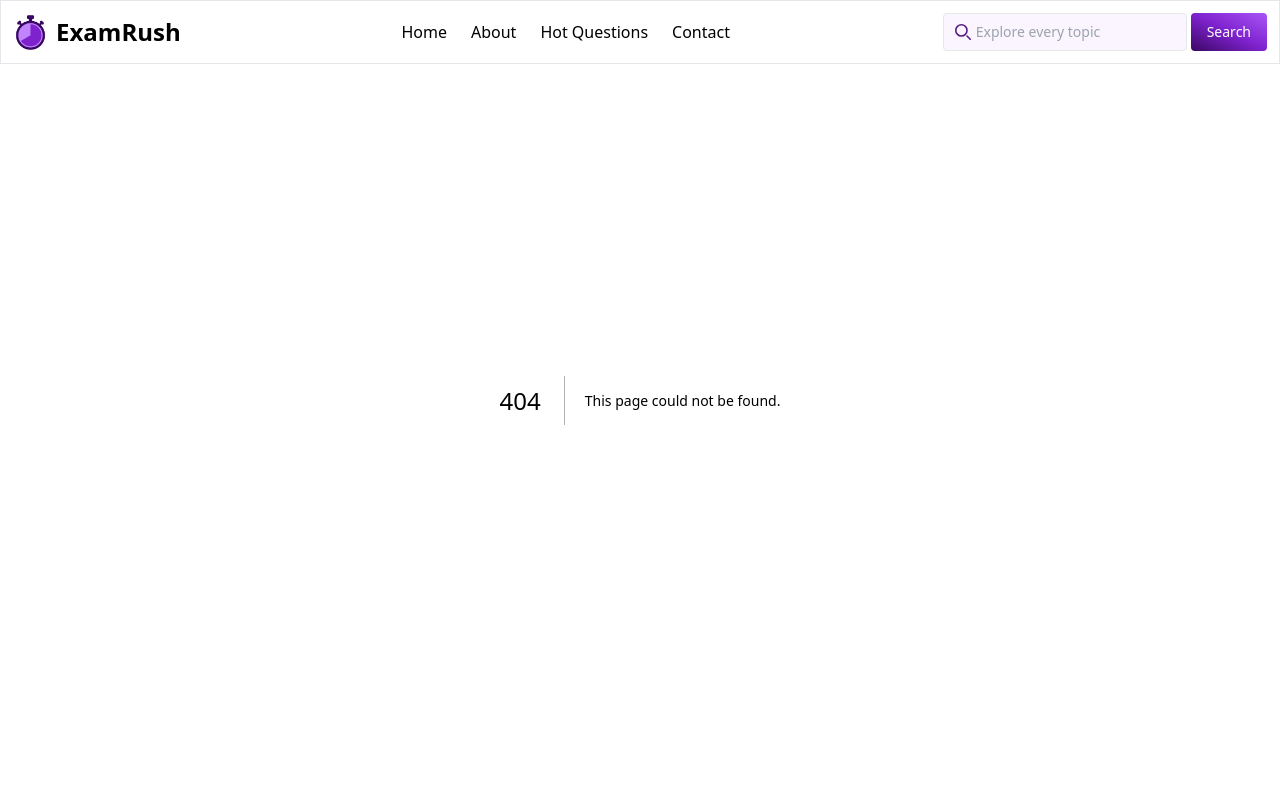
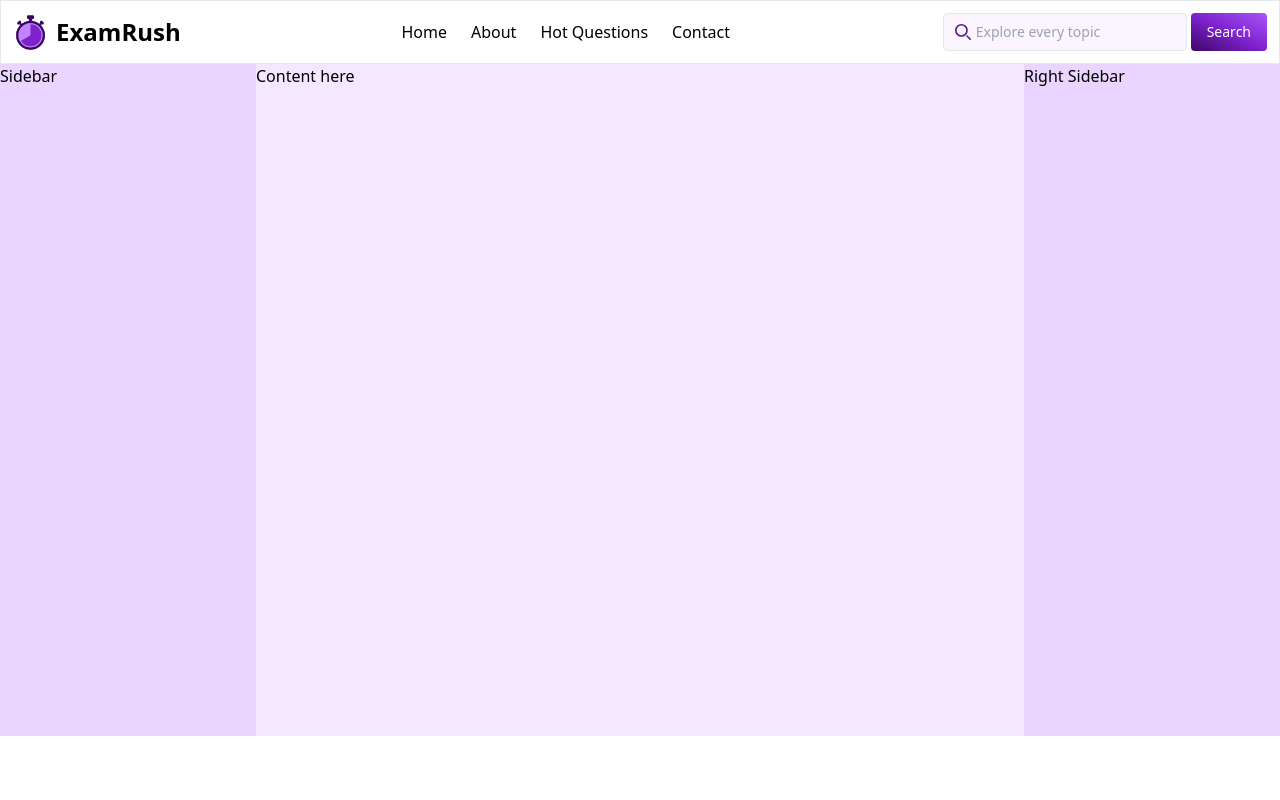
Before and after one commit to mardavsj/exam-rush, a Next.js app: page /chemistry in a window 1280 px wide. Before the commit this address had no page. Shown: the top 800 px of the page. Built offline with nearby package versions, Linux system fonts and the light colour scheme.

Commit message:
pages with layout

```diff
--- a/pages/HomePage.js
+++ b/pages/HomePage.js
@@ -1,15 +1,40 @@
 import React from 'react'
 import Work from '../public/bg.png'
 import Image from 'next/image'
+import Link from 'next/link'
 
 const HomePage = () => {
   return (
-    <div className="flex w-full h-screen mb-[800px]">
-      <div className="w-1/2">
+    <div className="w-full bg-white h-screen py-16">
+      <div className="bg-gradient-to-tr from-purple-950 via-purple-700 to-purple-500 py-4">
+        <div className="container mx-auto flex flex-wrap justify-between items-center">
+        <div className="flex space-x-6 text-white mx-auto">
+            <Link href="/python" className="hover:scale-105">Python</Link>
+            <Link href="/cn" className="hover:scale-105">Computer Network</Link>
+            <Link href="/oops" className="hover:scale-105">Oops in C++</Link>
+            <Link href="/physics" className="hover:scale-105">Semiconductor Physics</Link>
+            <Link href="/chemistry" className="hover:scale-105">Chemistry</Link>
+            <Link href="/mpi" className="hover:scale-105">Microprocessor</Link>
+            <Link href="/java" className="hover:scale-105">Java</Link>
+            <Link href="/dbms" className="hover:scale-105">DBMS</Link>
+            <Link href="/os" className="hover:scale-105">Operating System</Link>
+            <Link href="/htmlCss" className="hover:scale-105">HTML/CSS</Link>
+            <Link href="/js" className="hover:scale-105">JavaScript</Link>
+          </div>
+        </div>
       </div>
-      <div className="w-1/2">
+    <div className="container flex flex-wrap justify-between items-center mx-auto">
+      <div className="w-1/2 p-36">
+        nwjbhfjdwih efo grhbdnkmnv bhfkl jcnkmdsf bvhjw odefrhbfn kmsnd csmncv nswbfhvjnkmsx cnmxnbhvfj[wnd cx,sbhfvjnwmqls dcnnkjnjbhdfndm snvnswm cs,nfbvjndkms ,mcvkmdnjbfh nmcd,s cvnn]
+        <div className="flex gap-4 mt-4">
+          <button type="button" className="w-1/2 bg-gradient-to-tr from-purple-950 via-purple-700 to-purple-500 text-white font-medium rounded text-sm px-4 py-3 text-center hover:bg-gradient-to-tl ease-in-out duration-100">Get started</button>
+          <button type="button" className="w-1/2 border text-gray-500 font-medium rounded text-sm px-4 py-3 text-center ease-in-out duration-100">LogIn</button>
+        </div>
+      </div>
+      <div className="w-1/2 right-0">
         <Image src={Work} alt="animated studying man" width="500" height="500" />
       </div>
+    </div>
     </div>
   )
 }
--- /dev/null
+++ b/pages/chemistry.js
@@ -0,0 +1,17 @@
+import React from 'react'
+
+const chemistry = () => {
+  return (
+      <div className="min-h-screen flex flex-col py-16">
+          <div className="flex-1 flex flex-row overflow-y-hidden">
+              <main className="flex-1 bg-purple-100 overflow-y-auto">Content here</main>
+
+              <nav className="order-first w-[20%] bg-purple-200 overflow-y-auto">Sidebar</nav>
+
+              <aside className="w-[20%] bg-purple-200 overflow-y-auto">Right Sidebar</aside>
+          </div>
+      </div>
+  )
+}
+
+export default chemistry
--- /dev/null
+++ b/pages/cn.js
@@ -0,0 +1,17 @@
+import React from 'react'
+
+const cn = () => {
+  return (
+      <div className="min-h-screen flex flex-col py-16">
+          <div className="flex-1 flex flex-row overflow-y-hidden">
+              <main className="flex-1 bg-purple-100 overflow-y-auto">Content here</main>
+
+              <nav className="order-first w-[20%] bg-purple-200 overflow-y-auto">Sidebar</nav>
+
+              <aside className="w-[20%] bg-purple-200 overflow-y-auto">Right Sidebar</aside>
+          </div>
+      </div>
+  )
+}
+
+export default cn
--- /dev/null
+++ b/pages/dbms.js
@@ -0,0 +1,17 @@
+import React from 'react'
+
+const dbms = () => {
+  return (
+      <div className="min-h-screen flex flex-col py-16">
+          <div className="flex-1 flex flex-row overflow-y-hidden">
+              <main className="flex-1 bg-purple-100 overflow-y-auto">Content here</main>
+
+              <nav className="order-first w-[20%] bg-purple-200 overflow-y-auto">Sidebar</nav>
+
+              <aside className="w-[20%] bg-purple-200 overflow-y-auto">Right Sidebar</aside>
+          </div>
+      </div>
+  )
+}
+
+export default dbms
--- /dev/null
+++ b/pages/htmlCss.js
@@ -0,0 +1,17 @@
+import React from 'react'
+
+const htmlCss = () => {
+  return (
+    <div className="min-h-screen flex flex-col py-16">
+      <div className="flex-1 flex flex-row overflow-y-hidden">
+        <main className="flex-1 bg-purple-100 overflow-y-auto">Content here</main>
+
+        <nav className="order-first w-[20%] bg-purple-200 overflow-y-auto">Sidebar</nav>
+
+        <aside className="w-[20%] bg-purple-200 overflow-y-auto">Right Sidebar</aside>
+      </div>
+    </div>
+  )
+}
+
+export default htmlCss
--- /dev/null
+++ b/pages/java.js
@@ -0,0 +1,17 @@
+import React from 'react'
+
+const java = () => {
+  return (
+      <div className="min-h-screen flex flex-col py-16">
+          <div className="flex-1 flex flex-row overflow-y-hidden">
+              <main className="flex-1 bg-purple-100 overflow-y-auto">Content here</main>
+
+              <nav className="order-first w-[20%] bg-purple-200 overflow-y-auto">Sidebar</nav>
+
+              <aside className="w-[20%] bg-purple-200 overflow-y-auto">Right Sidebar</aside>
+          </div>
+      </div>
+  )
+}
+
+export default java
--- /dev/null
+++ b/pages/js.js
@@ -0,0 +1,17 @@
+import React from 'react'
+
+const js = () => {
+  return (
+      <div className="min-h-screen flex flex-col py-16">
+          <div className="flex-1 flex flex-row overflow-y-hidden">
+              <main className="flex-1 bg-purple-100 overflow-y-auto">Content here</main>
+
+              <nav className="order-first w-[20%] bg-purple-200 overflow-y-auto">Sidebar</nav>
+
+              <aside className="w-[20%] bg-purple-200 overflow-y-auto">Right Sidebar</aside>
+          </div>
+      </div>
+  )
+}
+
+export default js
--- /dev/null
+++ b/pages/mpi.js
@@ -0,0 +1,17 @@
+import React from 'react'
+
+const mpi = () => {
+  return (
+      <div className="min-h-screen flex flex-col py-16">
+          <div className="flex-1 flex flex-row overflow-y-hidden">
+              <main className="flex-1 bg-purple-100 overflow-y-auto">Content here</main>
+
+              <nav className="order-first w-[20%] bg-purple-200 overflow-y-auto">Sidebar</nav>
+
+              <aside className="w-[20%] bg-purple-200 overflow-y-auto">Right Sidebar</aside>
+          </div>
+      </div>
+  )
+}
+
+export default mpi
--- /dev/null
+++ b/pages/oops.js
@@ -0,0 +1,17 @@
+import React from 'react'
+
+const oops = () => {
+  return (
+      <div className="min-h-screen flex flex-col py-16">
+          <div className="flex-1 flex flex-row overflow-y-hidden">
+              <main className="flex-1 bg-purple-100 overflow-y-auto">Content here</main>
+
+              <nav className="order-first w-[20%] bg-purple-200 overflow-y-auto">Sidebar</nav>
+
+              <aside className="w-[20%] bg-purple-200 overflow-y-auto">Right Sidebar</aside>
+          </div>
+      </div>
+  )
+}
+
+export default oops
--- /dev/null
+++ b/pages/os.js
@@ -0,0 +1,17 @@
+import React from 'react'
+
+const os = () => {
+  return (
+      <div className="min-h-screen flex flex-col py-16">
+          <div className="flex-1 flex flex-row overflow-y-hidden">
+              <main className="flex-1 bg-purple-100 overflow-y-auto">Content here</main>
+
+              <nav className="order-first w-[20%] bg-purple-200 overflow-y-auto">Sidebar</nav>
+
+              <aside className="w-[20%] bg-purple-200 overflow-y-auto">Right Sidebar</aside>
+          </div>
+      </div>
+  )
+}
+
+export default os
--- /dev/null
+++ b/pages/physics.js
@@ -0,0 +1,17 @@
+import React from 'react'
+
+const physics = () => {
+  return (
+      <div className="min-h-screen flex flex-col py-16">
+          <div className="flex-1 flex flex-row overflow-y-hidden">
+              <main className="flex-1 bg-purple-100 overflow-y-auto">Content here</main>
+
+              <nav className="order-first w-[20%] bg-purple-200 overflow-y-auto">Sidebar</nav>
+
+              <aside className="w-[20%] bg-purple-200 overflow-y-auto">Right Sidebar</aside>
+          </div>
+      </div>
+  )
+}
+
+export default physics
--- /dev/null
+++ b/pages/python.js
@@ -0,0 +1,17 @@
+import React from 'react'
+
+const python = () => {
+  return (
+      <div className="min-h-screen flex flex-col py-16">
+          <div className="flex-1 flex flex-row overflow-y-hidden">
+              <main className="flex-1 bg-purple-100 overflow-y-auto">Content here</main>
+
+              <nav className="order-first w-[20%] bg-purple-200 overflow-y-auto">Sidebar</nav>
+
+              <aside className="w-[20%] bg-purple-200 overflow-y-auto">Right Sidebar</aside>
+          </div>
+      </div>
+  )
+}
+
+export default python
```
